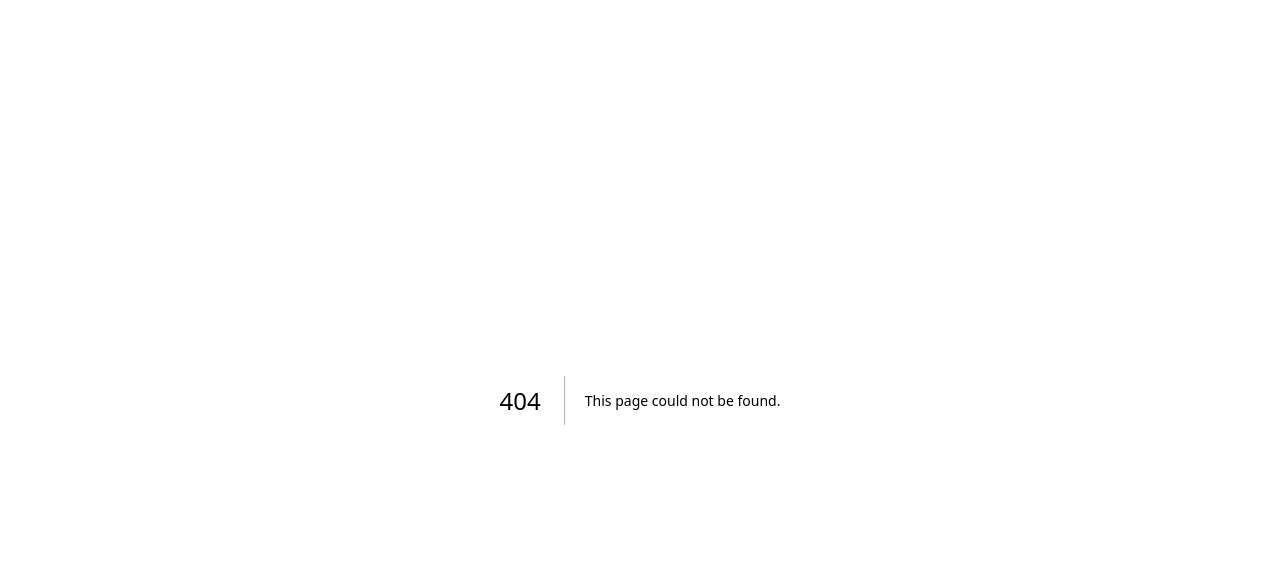
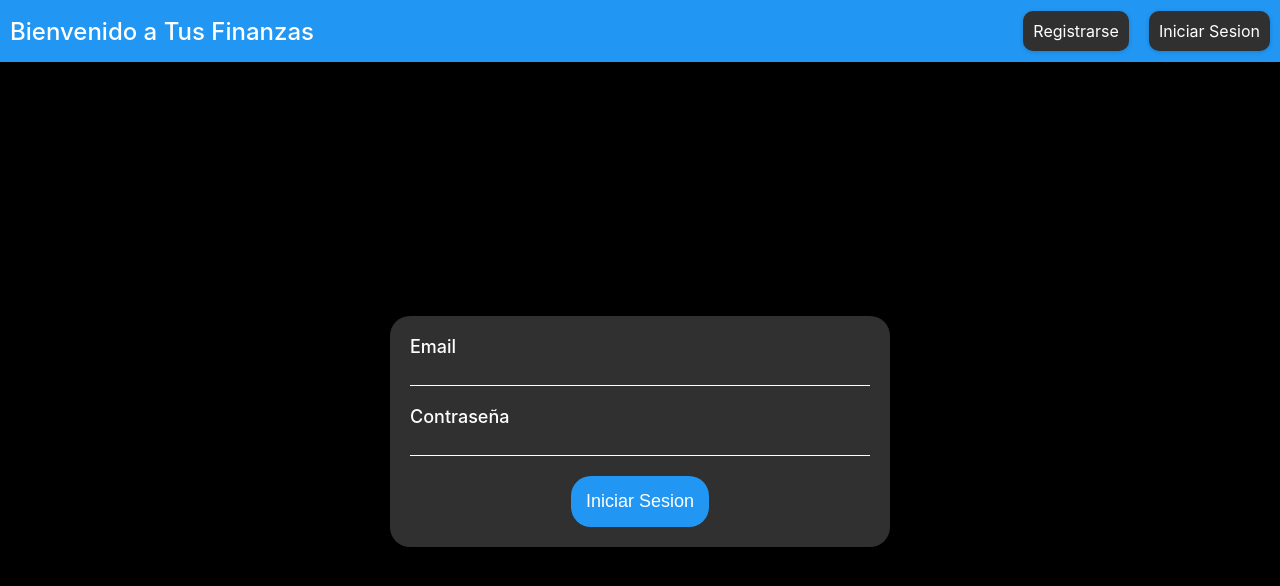
Before and after one commit to jsEstebanjs/MIR-TopV24-TusFinanzas-FrontEnd, a Next.js app: page /login in a window 1280 px wide. Before the commit this address had no page. Shown: the top 586 px of the page. Built offline with nearby package versions, Linux system fonts and the light colour scheme.

Commit message:
add login and register

```diff
--- a/components/FormAuth/index.js
+++ b/components/FormAuth/index.js
@@ -1,6 +1,7 @@
 import { useForm } from "react-hook-form";
+import styles from "./index.module.scss";
 
-function FormAuth() {
+function FormAuth({ btn, isName }) {
   const {
     register,
     handleSubmit,
@@ -8,13 +9,17 @@ function FormAuth() {
   } = useForm();
 
   const SubmitForm = (data) => {
-    console.log(data)
+    console.log(data);
   };
 
   return (
-    <div>
-      <form onSubmit={handleSubmit(SubmitForm)}>
-        <div>
+    <div className={styles.mainContainerFormAuth}>
+      <form
+        className={styles.containerFormAuth}
+        onSubmit={handleSubmit(SubmitForm)}
+      >
+        {isName === true ? (
+          <div className={styles.containerLabelAndInputFormAuth}>
             <label htmlFor="name">Nombre</label>
             <input
               id="name"
@@ -23,24 +28,29 @@ function FormAuth() {
                 required: true,
                 maxLength: 100,
                 minLength: 3,
-              pattern:/^([A-ZÑÁÉÍÓÚÜ]||[a-zñáéíóú]+[\s]*)+$/
+                pattern: /^([A-ZÑÁÉÍÓÚÜ]||[a-zñáéíóú]+[\s]*)+$/,
               })}
             />
             {errors.name?.type === "required" && (
-            <p>El campo nombre es requerido</p>
+              <p className={styles.errorP}>El campo nombre es requerido</p>
             )}
             {errors.name?.type === "maxLength" && (
-            <p>La longitud maxima del nombre es de 100 caracteres</p>
+              <p className={styles.errorP}>
+                La longitud maxima del nombre es de 100 caracteres
+              </p>
             )}
             {errors.name?.type === "minLength" && (
-            <p>La longitud minima del nombre es de 3 caracteres</p>
+              <p className={styles.errorP}>
+                La longitud minima del nombre es de 3 caracteres
+              </p>
             )}
             {errors.name?.type === "pattern" && (
-            <p>El nombre no es valido</p>
+              <p className={styles.errorP}>El nombre no es valido</p>
             )}
           </div>
+        ) : null}
 
-        <div>
+        <div className={styles.containerLabelAndInputFormAuth}>
           <label htmlFor="email">Email</label>
           <input
             id="email"
@@ -51,12 +61,12 @@ function FormAuth() {
             })}
           />
           {errors.email?.type === "required" && (
-            <p>El campo del Email es requerido</p>
+            <p className={styles.errorP}>El campo del Email es requerido</p>
           )}
-          {errors.email?.type === "pattern" && <p>El email no es valido</p>}
+          {errors.email?.type === "pattern" && <p className={styles.errorP}>El email no es valido</p>}
         </div>
 
-        <div>
+        <div className={styles.containerLabelAndInputFormAuth}>
           <label htmlFor="password">Contraseña</label>
           <input
             id="password"
@@ -67,21 +77,20 @@ function FormAuth() {
             })}
           />
           {errors.password?.type === "required" && (
-            <p>
-                La contraseña es requerida
-            </p>
+            <p className={styles.errorP}>La contraseña es requerida</p>
           )}
 
           {errors.password?.type === "pattern" && (
-            <p>
+            <p className={styles.errorP}>
               La contraseña debe tener entre 8 y 16 caracteres, con al menos un
               dígito, al menos una letra minúscula y al menos una letra
               mayúscula. NO puede tener otros símbolos.
             </p>
           )}
-
         </div>
-        <button type="submit">Registrarse</button>
+        <button className={styles.btnSubmitForm} type="submit">
+          {btn}
+        </button>
       </form>
     </div>
   );
--- /dev/null
+++ b/components/FormAuth/index.module.scss
@@ -0,0 +1,53 @@
+@import '../../styles/abstracts/variables.scss';
+
+.mainContainerFormAuth{
+    display: flex;
+    flex-direction: column;
+    color: $White;
+    background-color: $Light-Black;
+    padding: 20px;
+    border-radius: 20px;
+    width: 100%;
+    max-width: 500px;
+    .containerFormAuth{
+        display: flex;
+        flex-direction: column;
+        gap: 20px;
+        width: 100%;
+        height: 100%;
+        max-width: 500px;
+        .btnSubmitForm{
+            width: max-content;
+            margin: 0 auto;
+            padding: 15px;
+            border-radius: 20px;
+            background-color: $Main-Blue;
+            color: $White;
+            border: none;
+            cursor: pointer;
+            font-size: 18px;
+            font-weight: 500;
+        }
+        .containerLabelAndInputFormAuth{
+            display: flex;
+            flex-direction: column;
+            gap: 10px;
+            label{
+                font-size: 18px;
+                font-weight: 500;
+            }
+            input{
+                outline: none;
+                font-size: 16px;
+                border: none;
+                background-color: $Light-Black;
+                border-bottom: 1px solid $White;
+                color: $White;
+            }
+            .errorP{
+                color: $Red;
+                font-size: 15px;
+            }
+        }
+    }
+}
--- /dev/null
+++ b/pages/login.js
@@ -0,0 +1,24 @@
+import FormAuth from "../components/FormAuth";
+import styles from '../styles/pages/Register.module.scss'
+import Link from "next/link";
+function Login(){
+    return(
+        <div className={styles.mainContainerRegister}>
+            <div className={styles.containerRegisterNav}>
+                <h1 className={styles.titleContainerRegisterNav}>Bienvenido a Tus Finanzas</h1>
+                <div className={styles.containerBtnNav}>
+                    <Link className={styles.linkNav} href='/register'>Registrarse</Link>
+                    <Link className={styles.linkNav} href='/login' >Iniciar Sesion</Link>
+                </div>
+            </div>
+            <div className={styles.mainFormContainer}>
+                <FormAuth
+                btn="Iniciar Sesion"
+                isName={false}
+                />
+            </div>
+
+        </div>
+    )
+}
+export default Login;
--- /dev/null
+++ b/styles/pages/Register.module.scss
@@ -0,0 +1,58 @@
+@import '../abstracts/variables.scss';
+
+.mainContainerRegister{
+    display: flex;
+    flex-direction: column;
+    height: 100vh;
+    width: 100%;
+    background-color: $Black;
+    .containerRegisterNav{
+        display: flex;
+        flex-direction: row;
+        padding: 10px;
+        min-height: 62px;
+        align-items: center;
+        background-color: $Main-Blue;
+        justify-content: space-between;
+        @media(max-width:546px){
+            flex-direction: column;
+            gap: 20px;
+            justify-content: center;
+            padding: 15px;
+
+        }
+        .titleContainerRegisterNav{
+            color: $White;
+            font-size: 24px;
+            font-weight: 500;
+        }
+        .containerBtnNav{
+            width: max-content;
+            height: 100%;
+            display: flex;
+            flex-direction: row;
+            align-items: center;
+            justify-content: center;
+            gap: 20px;
+            .linkNav{
+                padding: 10px;
+                width: max-content;
+                max-height: 42px;
+                color: $White;
+                background-color: $Light-Black;
+                border-radius: 10px;
+                box-shadow: rgba(0, 0, 0, 0.16) 0px 1px 4px;
+
+            }
+        }
+    }
+    .mainFormContainer{
+        display: flex;
+        flex-direction: column;
+        width: 100%;
+        height: 100%;
+        align-items: center;
+        justify-content: center;
+        padding: 20px;
+    }
+}
```
Also changed, not shown: pages/register.js (added, +24 -0 lines). Lines whose indentation alone changed are shown as unchanged.
